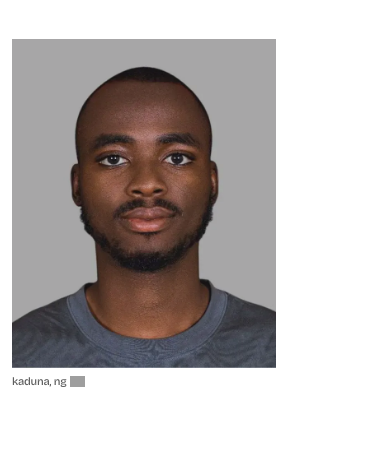
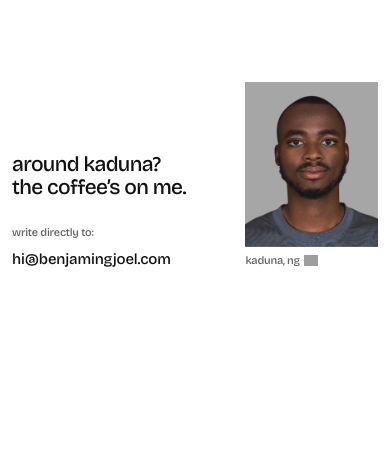
Before and after one commit to benjamingjoel2/portfo-lio, a plain HTML site: page contact/index.html in a window 390 px wide. Shown: the part 534-1007 px from the top of the page. After the commit the page ends 844 px from the top, so only its background shows below. Drawn offline with nearby package versions, Linux system fonts and the light colour scheme; grey boxes are pictures that could not be loaded.

Commit message:
Contact: fit to one screen, no scrolling
Co-Authored-By: Claude Opus 5.5 <noreply@anthropic.com>
Claude-Session: https://claude.ai/code/session_016tmrtva9t9mQ6jqboEgk21

```diff
--- a/assets/site.css
+++ b/assets/site.css
@@ -854,3 +854,19 @@ a.chip:hover, a.chip:focus-visible, button.chip:hover, button.chip:focus-visible
 .cx-lab { margin-top: 28px !important; }
 .cx-em { margin-top: 6px !important; font-size: clamp(17px, 1.35vw, 22px); letter-spacing: -0.01em; font-weight: 500; }
 @media (max-width: 767px) { .cx-info { order: 2; } .cx-coffee { font-size: 26px; } .cx-em { font-size: 18px; } }
+
+/* contact: one screen, no scrolling */
+html:has(.cx), body:has(.cx) { height: 100%; overflow: hidden; overscroll-behavior: none; }
+body:has(.cx) main { height: calc(100svh - 76px); }
+.cx { height: 100%; min-height: 0; padding-top: 4vh; padding-bottom: 6vh; box-sizing: border-box; }
+.cx-pic > img { max-height: calc(100svh - 220px); width: auto; max-width: 100%; }
+@media (max-width: 767px) {
+  body:has(.cx) main { height: calc(100svh - 66px); }
+  .cx { display: grid; grid-template-columns: 1fr 34vw; grid-template-rows: 1fr auto; column-gap: 16px; row-gap: 0; padding: 3vh var(--m) 5vh var(--ml); align-items: end; }
+  .cx-big { grid-column: 1 / -1; grid-row: 1; align-self: center; font-size: 15vw; }
+  .cx-info { grid-column: 1; grid-row: 2; align-self: end; }
+  .cx-pic { grid-column: 2; grid-row: 2; align-self: end; width: 100%; }
+  .cx-pic > img { width: 100%; max-height: none; }
+  .cx-coffee { font-size: 21px; }
+  .cx-em { font-size: 15px; }
+}
--- a/contact/index.html
+++ b/contact/index.html
@@ -16,7 +16,7 @@
   <link rel="preconnect" href="https://fonts.googleapis.com" />
   <link rel="preconnect" href="https://fonts.gstatic.com" crossorigin />
   <link href="https://fonts.googleapis.com/css2?family=Bricolage+Grotesque:opsz,wght@12..96,400..700&display=swap" rel="stylesheet" />
-  <link rel="stylesheet" href="/assets/site.css?v=69782efd85" />
+  <link rel="stylesheet" href="/assets/site.css?v=bdd373030a" />
 </head>
 <body class="no-js" data-tz="Africa/Lagos">
   <script>document.body.classList.remove('no-js');</script>
```
Also changed, not shown: 404.html (+1 -1 lines), about/index.html (+1 -1 lines), gallery/index.html (+1 -1 lines), index.html (+1 -1 lines), tourground/index.html (+1 -1 lines), work/barjeeljourneys/index.html (+1 -1 lines), work/campaniletravel/index.html (+1 -1 lines), work/edgeofnorth/index.html (+1 -1 lines), work/escalevoyages/index.html (+1 -1 lines), work/index.html (+1 -1 lines), work/komorebi/index.html (+1 -1 lines), work/outbackandreef/index.html (+1 -1 lines), work/seventhcontinent/index.html (+1 -1 lines).
